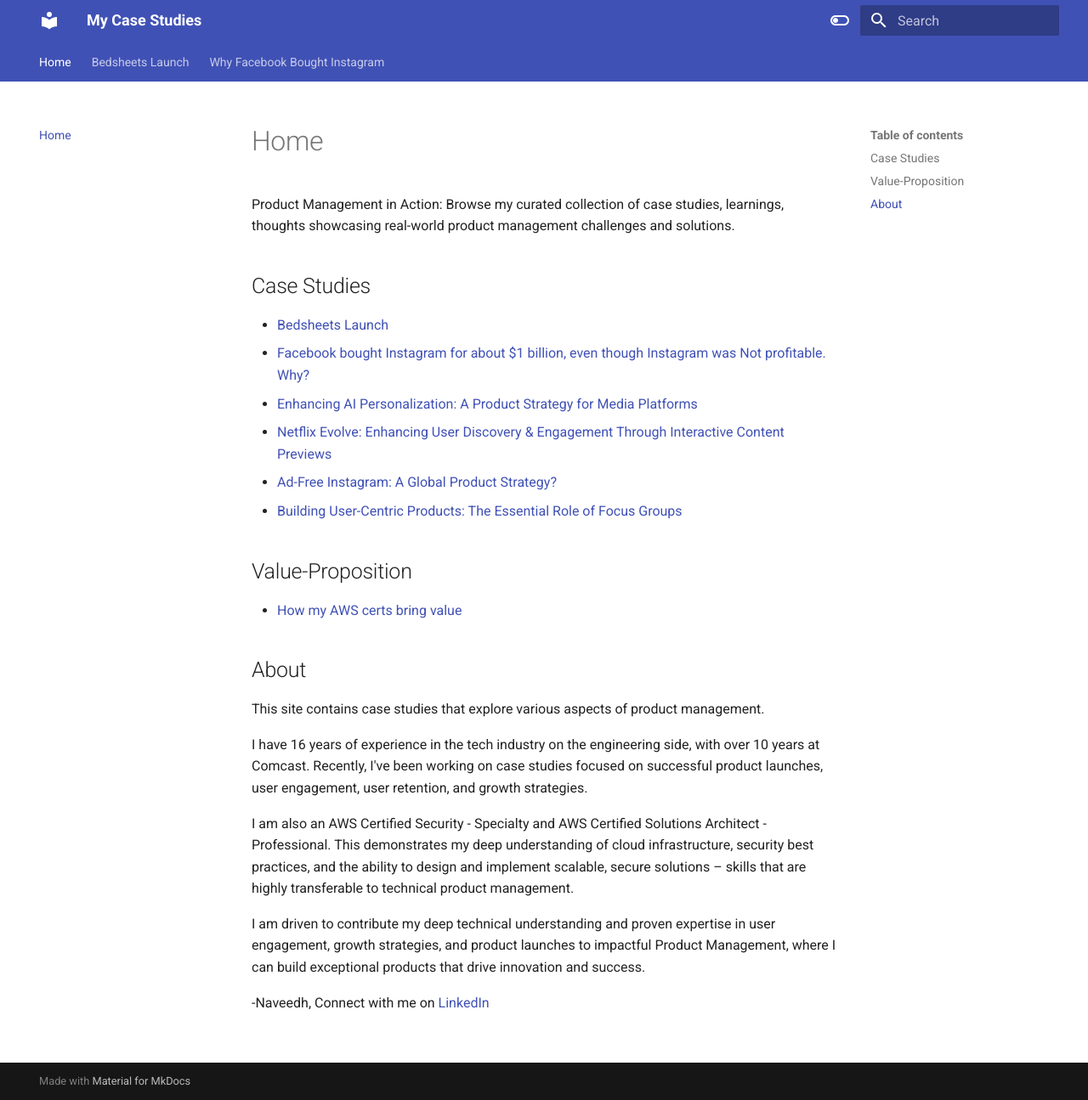
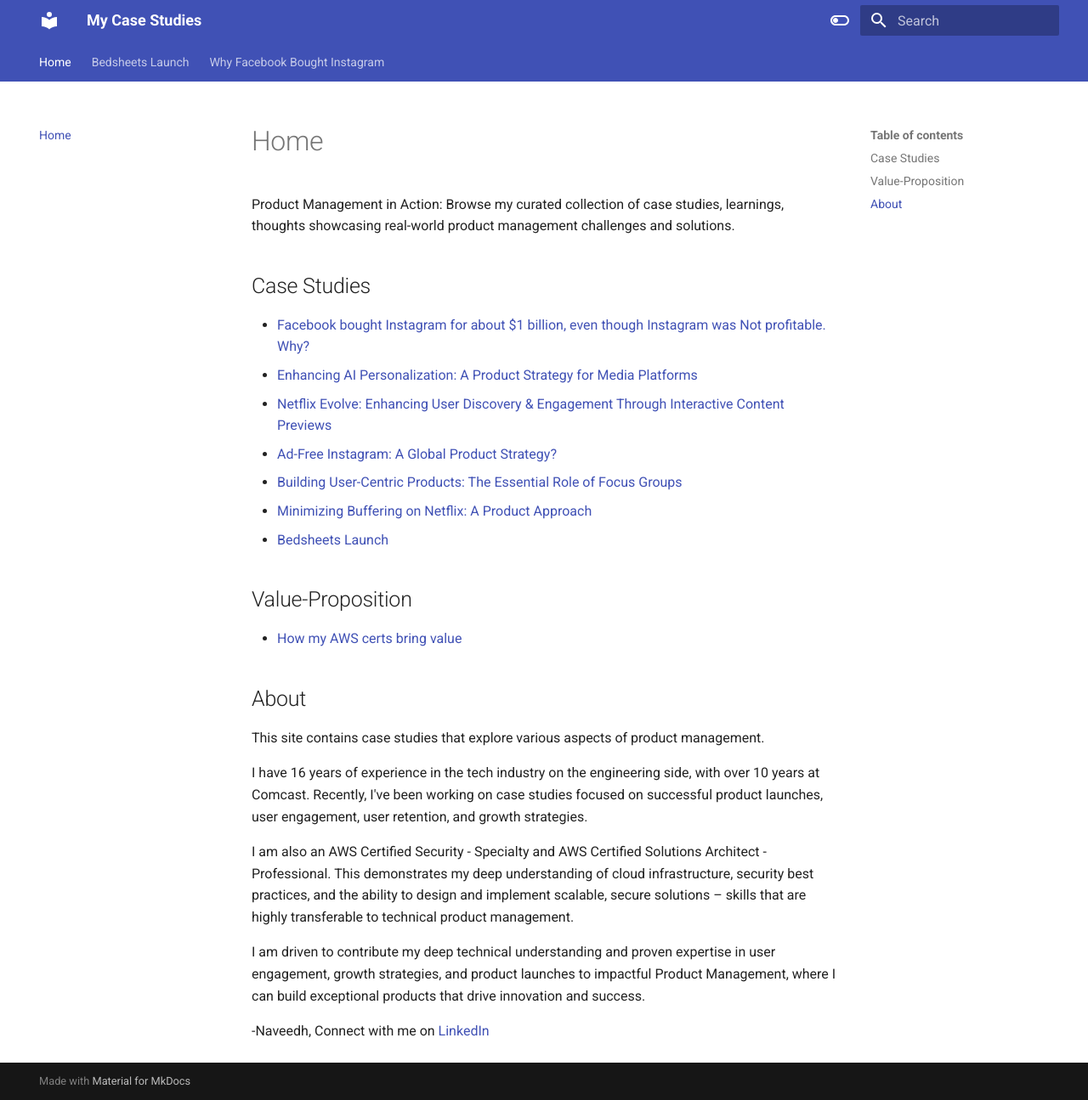
Before and after one commit to naveedhsk/ai-reliability-rag, an MkDocs documentation site: the page built from docs/index.md, in a window 1280 px wide and 1295 px high. Shown: the whole window at 85% size. Built offline with MkDocs 1.6.1 and Material for MkDocs 9.7.7, drawn with Linux system fonts in a browser that asks for light colours.

Commit message:
Update index.md

```diff
--- a/docs/index.md
+++ b/docs/index.md
@@ -2,12 +2,13 @@
 
 ## Case Studies
 
-* [Bedsheets Launch](bedsheets.md)
 * [Facebook bought Instagram for about $1 billion, even though Instagram was Not profitable. Why?](instagram.md)
 * [Enhancing AI Personalization: A Product Strategy for Media Platforms](personalization.md)
 * [Netflix Evolve: Enhancing User Discovery & Engagement Through Interactive Content Previews](netflix-evolve.md)
 * [Ad-Free Instagram: A Global Product Strategy?](adfree-instagram.md)
 * [Building User-Centric Products: The Essential Role of Focus Groups](focus-groups.md)
+* [Minimizing Buffering on Netflix: A Product Approach](improve-buffering.md)
+* [Bedsheets Launch](bedsheets.md)
 
 ##Value-Proposition
 * [How my AWS certs bring value](aws-value.md)
```
